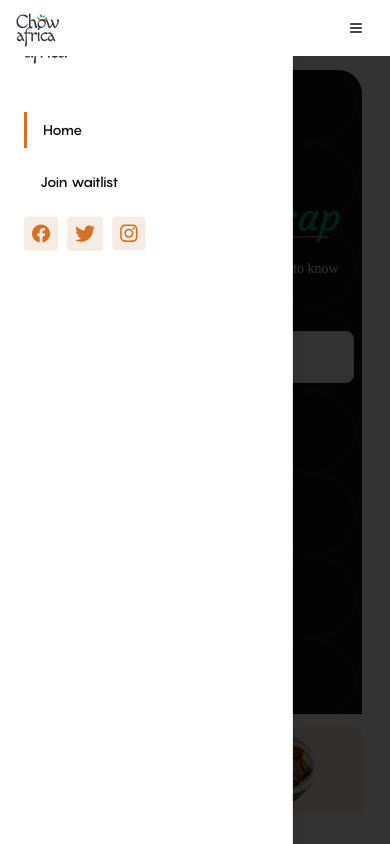
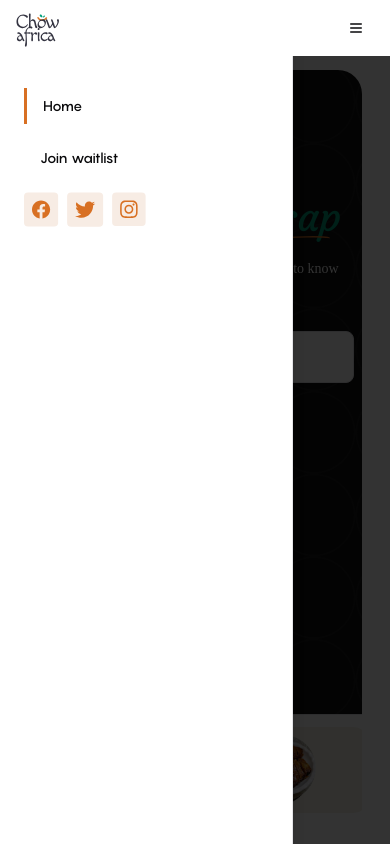
Before and after one commit to binatari/chow, a React (Vite) app: page / in a window 390 px wide. Both pictures are taken after a click on the button "Toggle navigation menu". Shown: the top 844 px of the page. Built offline with nearby package versions, Linux system fonts and the light colour scheme; a web font is replaced by a local one.

Commit message:
fix: remove second logo on mobile

```diff
--- a/src/components/navbar/index.tsx
+++ b/src/components/navbar/index.tsx
@@ -22,18 +22,7 @@ const DashboardNav = () => {
           </Button>
         </SheetTrigger>
         <SheetContent side="left" className="flex flex-col">
-          <nav className="grid gap-2 text-lg font-medium">
-            <Link
-              to="/"
-              className="flex items-center gap-2 text-lg font-semibold"
-            >
-              <img
-                src="/small-logo.svg"
-                className="mr-3 h-10"
-                alt="Home Logo"
-              />
-              <span className="sr-only">Chow Africa</span>
-            </Link>
+          <nav className="grid gap-2 text-lg font-medium pt-6">
            <NavContent/>
           </nav>
         </SheetContent>
```
